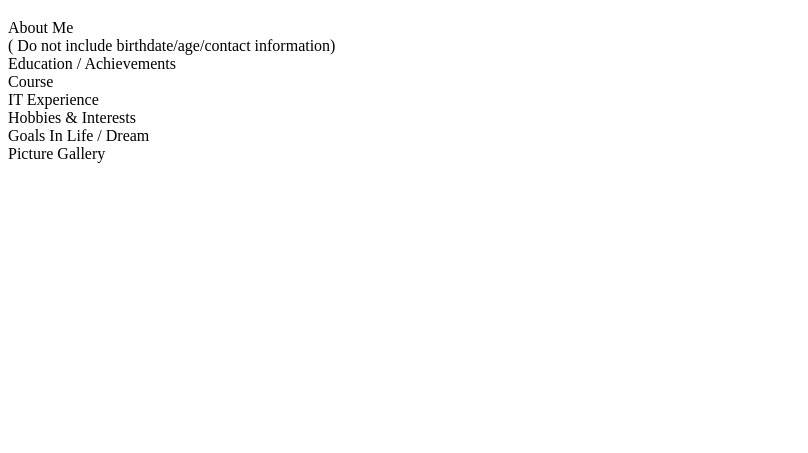
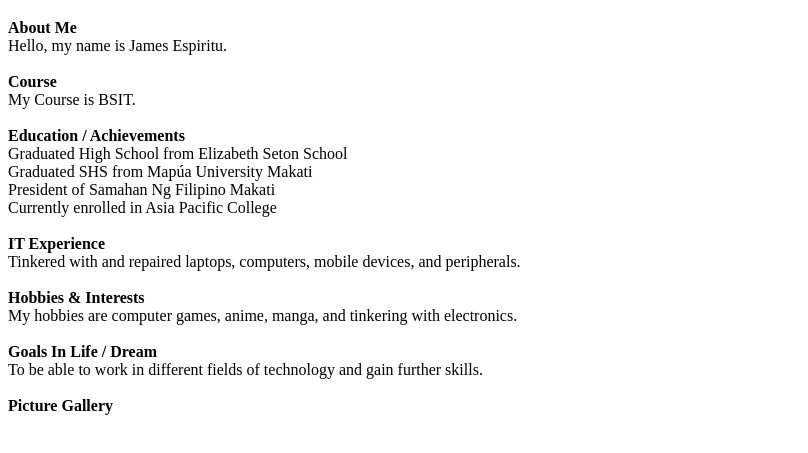
Before and after one commit to JamesEspiritu/webprog-CS251_IT253-html-lessons, a plain HTML site: page Introduction/index.html in a window 1280 px wide. Shown: the part 61-514 px from the top of the page, without its empty margins (0-808 px from the left). Drawn offline with Linux system fonts and the light colour scheme.

Commit message:
Update index.html

```diff
--- a/Introduction/index.html
+++ b/Introduction/index.html
@@ -5,20 +5,33 @@
 </head>
 <body>
 
-<h1>Personal Profile Web Page of James Archer P. Espiritu </h1>
+<h1>Personal Profile Web Page of James Archer P. Espiritu</h1>
+
 <p>
+<strong>About Me</strong><br>
+Hello, my name is James Espiritu.<br><br>
 
-About Me<br>
-( Do not include birthdate/age/contact information)<br>
-Education / Achievements <br>
-Course  <br>
-IT Experience <br>
-Hobbies & Interests<br>
-Goals In Life / Dream<br>
-Picture Gallery<br>
+<strong>Course</strong><br>
+My Course is BSIT.<br><br>
+
+<strong>Education / Achievements</strong><br>
+Graduated High School from Elizabeth Seton School<br>
+Graduated SHS from Mapúa University Makati<br>
+President of Samahan Ng Filipino Makati<br>
+Currently enrolled in Asia Pacific College<br><br>
+
+<strong>IT Experience</strong><br>
+Tinkered with and repaired laptops, computers, mobile devices, and peripherals.<br><br>
+
+<strong>Hobbies & Interests</strong><br>
+My hobbies are computer games, anime, manga, and tinkering with electronics.<br><br>
+
+<strong>Goals In Life / Dream</strong><br>
+To be able to work in different fields of technology and gain further skills.<br><br>
+
+<strong>Picture Gallery</strong><br>
+
 </p>
-
-
 
 </body>
 </html>
```
